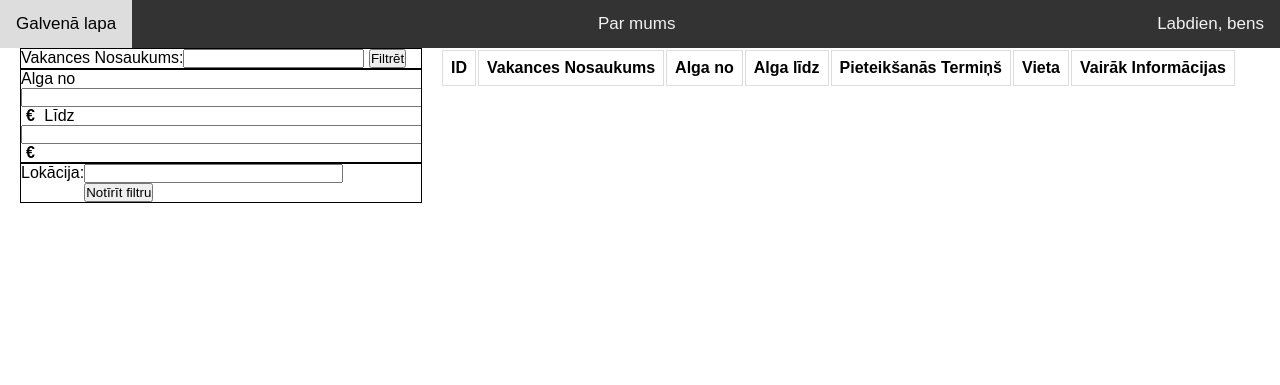
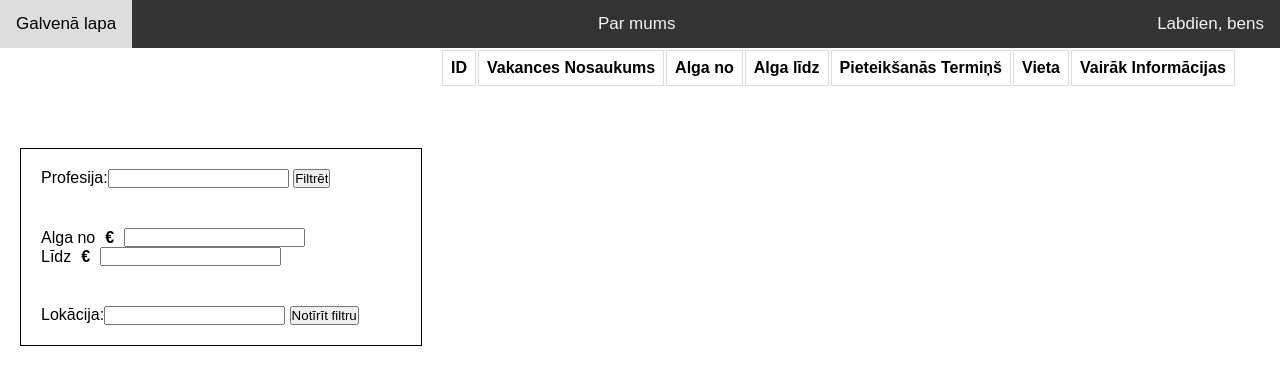
Before and after one commit to RokoTheDog/Kurmgejs, a Flask app: page / in a window 1280 px wide. Shown: the top 385 px of the page. Run offline with Flask 3, Linux system fonts and the light colour scheme; a user stored in the database is signed in; data comes from the database, SQL or seed files in the repository; data that the repository does not hold is empty.

Commit message:
filter css

```diff
--- a/Projekts/static/css/style.css
+++ b/Projekts/static/css/style.css
@@ -11,7 +11,7 @@ th.column5 { width: 200px; }
 th.column6 { width: 100px; }
 th.column7 { width: 150px; }
 
-/* Apply column widths to table data */
+
 td.column1 { width: 100px; }
 td.column2 { width: 150px; }
 td.column3 { width: 120px; }
@@ -20,15 +20,13 @@ td.column5 { width: 200px; }
 td.column6 { width: 100px; }
 td.column7 { width: 150px; }
 
-/* Optional CSS for better styling */
 th, td {
-    border: 1px solid #ddd; /* Add border for clarity */
-    padding: 8px; /* Add padding for spacing */
-    text-align: left; /* Align text to the left */
+    border: 1px solid #ddd;
+    padding: 8px;
+    text-align: left;
 }
 .flex-container {
     display: flex;
-    justify-content: space-between;
     padding: 0 20px
 }
 
@@ -40,21 +38,41 @@ th, td {
 .right-container {
     flex: 2;
 }
+.filter-container {
+    margin-top: 100px;
+}
 .wrapper {
     width: 400px;
-    border: 1px solid black;
+    border-left: 1px solid black;
+    border-right: 1px solid black;
     overflow: hidden;
 }
+.wrapper:first-child {
+    border-top: 1px solid black;
+}
+.wrapper:last-child {
+    border-bottom: 1px solid black;
+}
 .first {
-    /*width: 300px;*/
     float:left;
-    /*border: 1px solid red;*/
 }
 .second {
-    /*border: 1px solid green;*/
     float: left;
+    margin-right: 20px;
+    margin-left: 20px;
 }
-input[type=text1]{
+.second:first-child {
+    margin-top: 20px;
+}
+.second:last-child {
+    margin-bottom: 20px;
+}
+.wage-filter {
+    display: flex;
+    align-items: center;
+    gap: 5px;
+}
+input[type=text]{
     width:100%;
 }
 #wage{
@@ -235,7 +253,7 @@ th, td {
 }
 .center-content {
     display: flex;
-    flex-direction: column; /* Add this line */
+    flex-direction: column;
     justify-content: center;
     align-items: center;
     height: 100vh;
@@ -244,6 +262,9 @@ th, td {
 a {
     color:black;
 }
+a.first {
+    white-space: nowrap;
+}
 b{
     color:black;
     padding-left:5px;
--- a/Projekts/templates/data.html
+++ b/Projekts/templates/data.html
@@ -10,25 +10,29 @@
                 <div class="filter-container">
                         <form action="/" method="post">
                         <div class="wrapper">
-                                <a class="first">Vakances Nosaukums:</a>
                                 <div class="second">
-                                <input type="text" name="nosaukums" value="{{ nosaukums }}">
+                                        <a class="first">Profesija:</a>
+                                        <input type="text1" name="nosaukums" value="{{ nosaukums }}">
                                         <input type="submit" value="Filtrēt">
                                 </div>
                         </div>
                         <div class="wrapper">
+                                <div class="second">
+                                        <div class="wage-filter">
                                                 <a class="first">Alga no</a>
-                                <div class="second">
+                                                <b>€</b>
                                                 <input type="text1" name="MinWage" value="{{ MinWage }}">
+                                        </div>
+                                        <div class="wage-filter">
+                                                <a>Līdz </a>
                                                 <b>€</b>
-                                <a>Līdz </a>
                                                 <input type="text1" name="MaxWage" value="{{ MaxWage }}">
-                                <b>€</b>
+                                        </div>
                                 </div>
                         </div>
                         <div class="wrapper">
+                                <div class="second">
                                         <a class="first">Lokācija:</a>
-                                <div class="second">
                                         <input type="text1" name="Location" value="{{ Location }}">
                                         <input type="submit" name="clear" value="Notīrīt filtru">
                                 </div>
```
Lines whose indentation alone changed are shown as unchanged.
